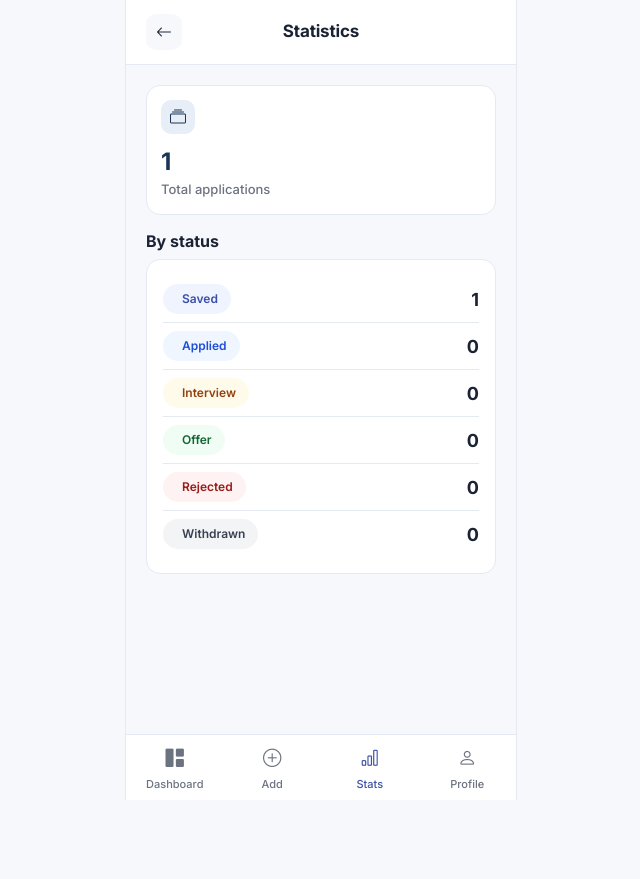
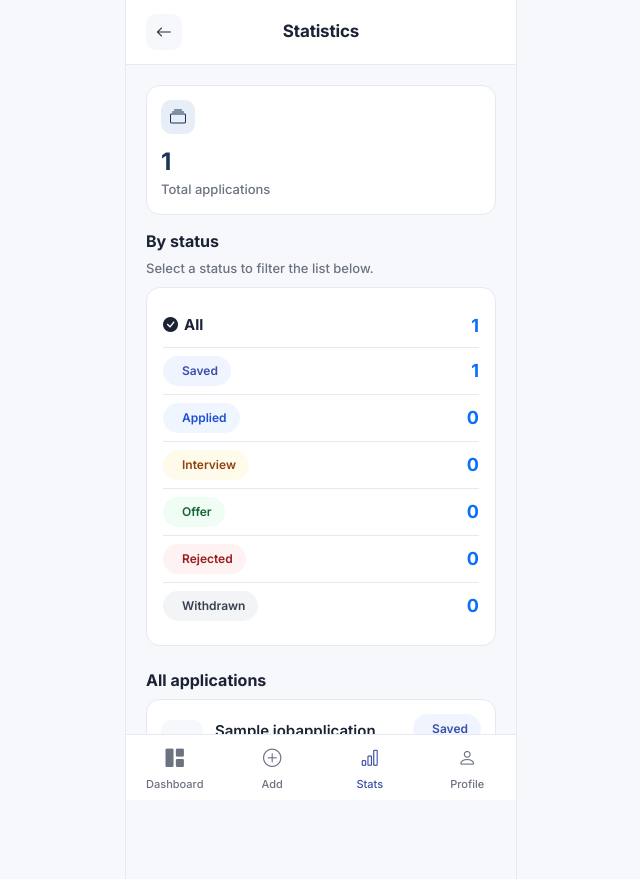
Before and after one commit to queldx74/HireTrack, a Django app: page /statistics/ in a window 1280 px wide. Shown: the whole page, without its empty margins (319-959 px from the left). Before the commit the page ends 800 px from the top, so only its background shows below. Run offline with Django 4.2, Linux system fonts and the light colour scheme; a user stored in the database is signed in; tables that the repository leaves empty hold one stand-in row (values such as "Sample post").

Commit message:
Add Statistics, 13 automated tests, 404html, 403html, 500html

```diff
--- a/applications/views.py
+++ b/applications/views.py
@@ -107,3 +107,33 @@ def statistics(request):
         "status_counts": status_counts,
     }
     return render(request, "application/statistics.html", context)
+@login_required
+def statistics(request):
+    applications = JobApplication.objects.filter(user=request.user)
+
+    status_counts = []
+    for status_code, status_label in JobApplication.STATUS_CHOICES:
+        status_counts.append({
+            "code": status_code,
+            "label": status_label,
+            "count": applications.filter(status=status_code).count(),
+        })
+
+    valid_status_codes = [code for code, label in JobApplication.STATUS_CHOICES]
+    selected_status = request.GET.get("status", "all")
+
+    if selected_status != "all" and selected_status not in valid_status_codes:
+        selected_status = "all"
+
+    if selected_status == "all":
+        filtered_applications = applications.order_by("-date_applied")
+    else:
+        filtered_applications = applications.filter(status=selected_status).order_by("-date_applied")
+
+    context = {
+        "total": applications.count(),
+        "status_counts": status_counts,
+        "selected_status": selected_status,
+        "filtered_applications": filtered_applications,
+    }
+    return render(request, "application/statistics.html", context)
--- a/templates/application/statistics.html
+++ b/templates/application/statistics.html
@@ -30,19 +30,74 @@
     </div>
 
     <h2 style="font-size:1rem;" class="mb-2">By status</h2>
+    <p class="ht-label mb-2">Select a status to filter the list below.</p>
 
-    <div class="ht-card">
+    <div class="ht-card mb-4">
+
+      <a href="{% url 'statistics' %}"
+         aria-current="{% if selected_status == 'all' %}true{% else %}false{% endif %}"
+         class="d-flex justify-content-between align-items-center py-2 text-decoration-none"
+         style="border-bottom:1px solid var(--ht-line); {% if selected_status == 'all' %}font-weight:700;{% endif %}">
+        <span style="display:inline-flex; align-items:center; gap:6px; color: var(--ht-ink); font-size:0.9375rem; {% if selected_status == 'all' %}font-weight:700;{% endif %}">
+          {% if selected_status == "all" %}<i class="bi bi-check-circle-fill" aria-hidden="true"></i>{% endif %}
+          All
+        </span>
+        <span class="ht-stat-value" style="font-size:1.125rem;">{{ total }}</span>
+      </a>
+
       {% for status in status_counts %}
-        <div class="d-flex justify-content-between align-items-center py-2"
-             style="{% if not forloop.last %}border-bottom:1px solid var(--ht-line);{% endif %}">
+        <a href="{% url 'statistics' %}?status={{ status.code }}"
+           aria-current="{% if selected_status == status.code %}true{% else %}false{% endif %}"
+           class="d-flex justify-content-between align-items-center py-2 text-decoration-none"
+           style="{% if not forloop.last %}border-bottom:1px solid var(--ht-line);{% endif %} {% if selected_status == status.code %}background: var(--ht-app-bg); margin:0 -16px; padding-left:16px; padding-right:16px;{% endif %}">
           <span class="status-{{ status.code }}"
-                style="display:inline-flex; align-items:center; gap:6px; font-weight:600; font-size:0.75rem; padding:5px 12px; border-radius:999px; border:1px solid transparent;">
-            <span class="dot"></span>{{ status.label }}
+                style="display:inline-flex; align-items:center; gap:6px; font-weight:600; font-size:0.75rem; padding:5px 12px; border-radius:999px; border:1px solid transparent; {% if selected_status == status.code %}box-shadow: 0 0 0 2px var(--ht-primary);{% endif %}">
+            {% if selected_status == status.code %}<i class="bi bi-check-circle-fill" aria-hidden="true"></i>{% else %}<span class="dot"></span>{% endif %}
+            {{ status.label }}
           </span>
           <span class="ht-stat-value" style="font-size:1.125rem;">{{ status.count }}</span>
-        </div>
+        </a>
       {% endfor %}
+
     </div>
+
+    <h2 style="font-size:1rem;" class="mb-2">
+      {% if selected_status == "all" %}
+        All applications
+      {% else %}
+        {% for status in status_counts %}{% if status.code == selected_status %}{{ status.label }} applications{% endif %}{% endfor %}
+      {% endif %}
+    </h2>
+
+    {% if filtered_applications %}
+      <div class="d-flex flex-column gap-12">
+        {% for application in filtered_applications %}
+          <a href="{% url 'application_detail' application.pk %}" class="app-row">
+            <div class="app-row-logo">{{ application.company|first|upper }}</div>
+            <div class="app-row-body">
+              <p class="role">{{ application.job_title }}</p>
+              <p class="company">{{ application.company }}</p>
+            </div>
+            <div class="app-row-meta">
+              <span class="status-{{ application.status }}" style="display:inline-flex; align-items:center; gap:6px; font-weight:600; font-size:0.75rem; padding:5px 12px; border-radius:999px; border:1px solid transparent; white-space:nowrap;">
+                <span class="dot"></span>{{ application.get_status_display }}
+              </span>
+              <span class="app-row-date">{{ application.date_applied|date:"M j" }}</span>
+            </div>
+          </a>
+        {% endfor %}
+      </div>
+    {% else %}
+      <div class="ht-card text-center py-4">
+        <p class="ht-body mb-0" style="color: var(--ht-muted);">
+          {% if selected_status == "all" %}
+            You have no applications yet.
+          {% else %}
+            {% for status in status_counts %}{% if status.code == selected_status %}No {{ status.label|lower }} applications found.{% endif %}{% endfor %}
+          {% endif %}
+        </p>
+      </div>
+    {% endif %}
 
   </div>
 
```
Also changed, not shown: applications/tests.py (+161 -0 lines), templates/error/403.html (added, +29 -0 lines), templates/error/404.html (added, +30 -0 lines), templates/error/500.html (added, +30 -0 lines).
